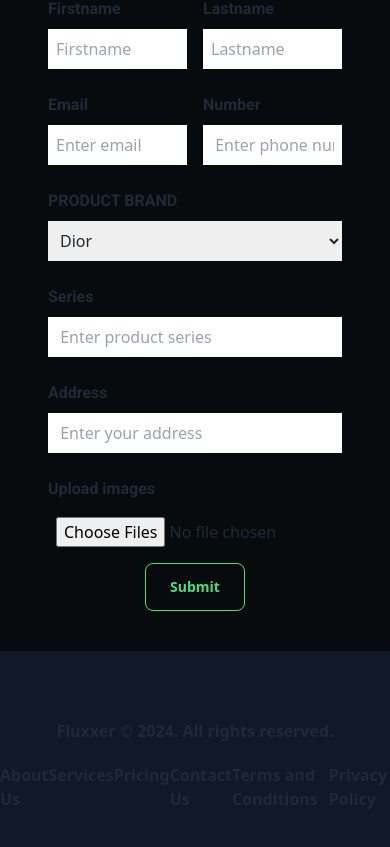
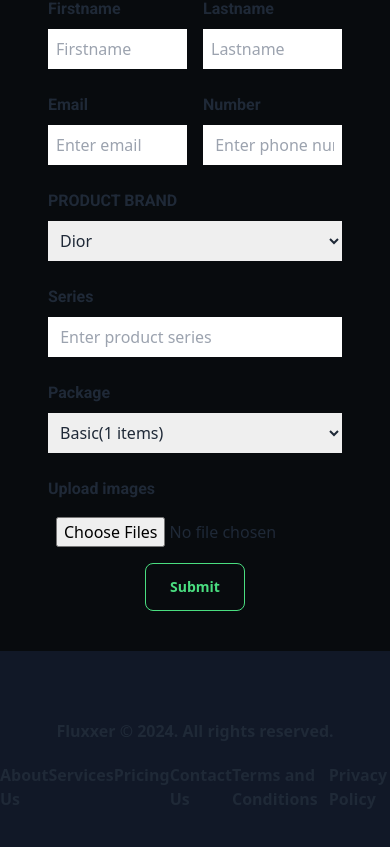
Before and after one commit to BinButsa2140/eis, a React (Vite) app: page /from in a window 390 px wide. Shown: the part 659-1506 px from the top of the page. Built offline with nearby package versions, Linux system fonts and the light colour scheme.

Commit message:
add a little

```diff
--- a/src/App.tsx
+++ b/src/App.tsx
@@ -13,7 +13,7 @@ function App() {
       <BrowserRouter>
         <Navbar />
         <Routes>
-          <Route path="eis" element={<Landpage />} />
+          <Route path="eis/" element={<Landpage />} />
           <Route path="from/*" element={<Froms />}>
           </Route>
           <Route path="from/submit" element={<Submit name="Josh" />} />
--- a/src/sections/Contact/index.tsx
+++ b/src/sections/Contact/index.tsx
@@ -2,7 +2,7 @@ import { Link } from "react-router-dom";
 
 export default function Contact() {
   return (
-    <div className="justify-center flex ">
+    <div className="justify-center flex m-5">
       <div
       id="contact"
       className=" grid lg:grid-cols-2 xl:grid-cols-2 lg:h-screen xl:h-screen justify-center items-center
@@ -16,10 +16,7 @@ export default function Contact() {
           "Choose us for top-notch service! We're all about reliability, <span className="text-green-500 font-bold">speedy</span> solutions, and being there for you 24/7. <span className="text-green-500 font-bold">Trust</span> us with your needs, and let's prove we're the perfect fit for you!"
           </div>
           <div className="my-7">
-
-          <button className="btn bg-gray-900 hover:bg-green-400 hover:border-green-400 hover:text-black" >
-             <Link to="/eis/from" className="w-[4rem]">Start now</Link>
-          </button>
+            <Link to="/from" className="w-[8rem] btn bg-gray-900 hover:bg-green-400 hover:border-green-400 hover:text-black">Start now</Link>
           </div>
         </div>
       </div>
--- a/src/sections/Froms/index.tsx
+++ b/src/sections/Froms/index.tsx
@@ -5,7 +5,6 @@ import { Link } from "react-router-dom";
 
 
 export default function Froms() {
-
 
   return (
     <div className=" flex flex-col justify-center p-5 ">
@@ -108,13 +107,12 @@ export default function Froms() {
                 className="font-bold font-second py-2 rounded-lg"
                 htmlFor=""
               >
-                Address
+                Package
               </label>
-              <input
-                className="p-2"
-                type="text"
-                placeholder=" Enter your address"
-              />
+              <select name="Package" id="" className="p-2">
+                <option value="">Basic(1 items)</option>
+                <option value="">Premium(5 items)</option>
+              </select>
             </div>
             <div className="flex flex-col max-w-full p-2">
               <label
--- a/src/sections/Pricing/index.tsx
+++ b/src/sections/Pricing/index.tsx
@@ -11,7 +11,7 @@ export default function Pricing() {
         </div>
         <div className="grid lg:grid-cols-3 grid-rows-3 gap-5 ">
           {pricingdata.map((data, index) => (
-            <Link to={'/eis/from'} className="text-center rounded-lg border border-gray-800 overflow-hidden group hover:bg-green-500 transition-colors">
+            <Link to={'/from'} className=" text-center rounded-lg border border-gray-800 overflow-hidden group hover:bg-green-500 transition-colors">
               <div className="">
                   <img
                     className="h-40 w-full object-cover brightness-75 "
@@ -33,7 +33,8 @@ export default function Pricing() {
                   <div className="group-hover:text-black">
                     {data.description}
                   </div>
-                  <div className="flex flex-row  text-green-500 transition-colors group-hover:text-black justify-center gap-3 font-bold">
+                  <div className="flex flex-col lg:flex-row xl:flex-row md:flex-row  text-green-500 transition-colors
+                  group-hover:text-black justify-center gap-3 font-bold">
                     {data.pro.map((pro, index) => (
                       <div className="" key={index}>
                         {pro}
```
